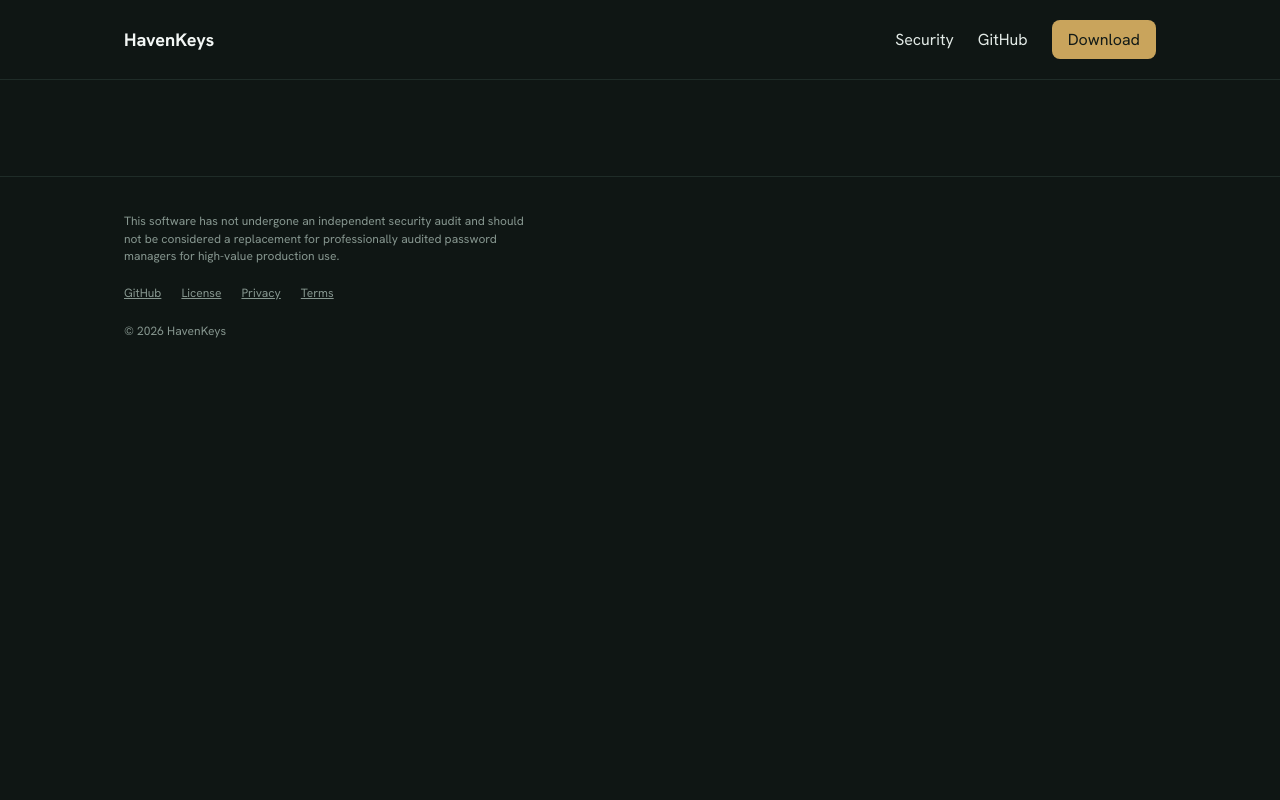
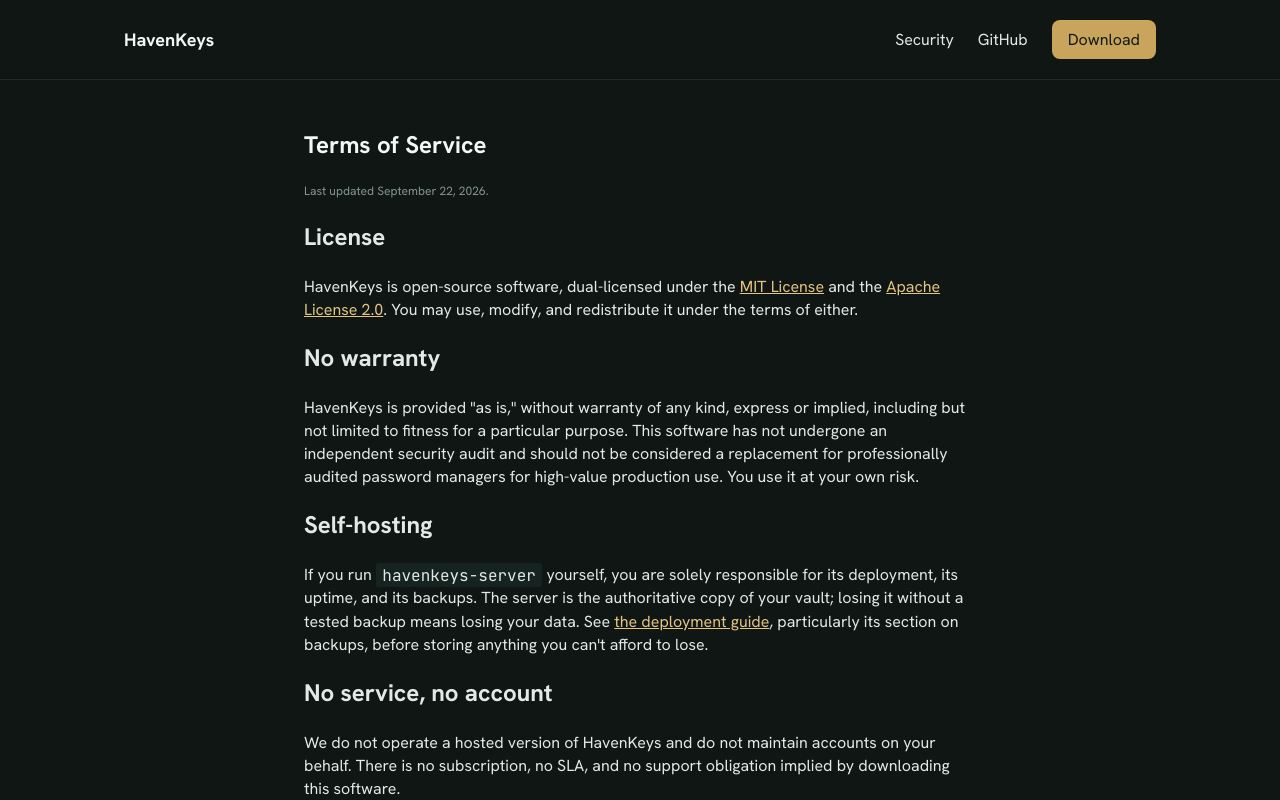
Before and after one commit to rochasamuel/havenkeys, a React (Vite) app in the folder apps/web/: page /terms in a window 1280 px wide. Shown: the top 800 px of the page. Built offline with nearby package versions, Linux system fonts and the light colour scheme.

Commit message:
feat(web): add the terms of service page

```diff
--- a/apps/web/src/App.tsx
+++ b/apps/web/src/App.tsx
@@ -5,6 +5,7 @@ import { Home } from "./pages/Home";
 import { Download } from "./pages/Download";
 import { Security } from "./pages/Security";
 import { Privacy } from "./pages/Privacy";
+import { Terms } from "./pages/Terms";
 
 export function App() {
   return (
@@ -16,6 +17,7 @@ export function App() {
           <Route path="/download" element={<Download />} />
           <Route path="/security" element={<Security />} />
           <Route path="/privacy" element={<Privacy />} />
+          <Route path="/terms" element={<Terms />} />
         </Routes>
       </main>
       <Footer />
--- /dev/null
+++ b/apps/web/src/pages/Terms.tsx
@@ -0,0 +1,60 @@
+export function Terms() {
+  return (
+    <section className="docs-page">
+      <h1>Terms of Service</h1>
+      <p className="docs-page__updated">Last updated September 22, 2026.</p>
+
+      <h2>License</h2>
+      <p>
+        HavenKeys is open-source software, dual-licensed under the{" "}
+        <a
+          href="https://github.com/rochasamuel/havenkeys/blob/main/LICENSE-MIT"
+          target="_blank"
+          rel="noreferrer"
+        >
+          MIT License
+        </a>{" "}
+        and the{" "}
+        <a
+          href="https://github.com/rochasamuel/havenkeys/blob/main/LICENSE-APACHE"
+          target="_blank"
+          rel="noreferrer"
+        >
+          Apache License 2.0
+        </a>
+        . You may use, modify, and redistribute it under the terms of either.
+      </p>
+
+      <h2>No warranty</h2>
+      <p>
+        HavenKeys is provided "as is," without warranty of any kind, express or implied,
+        including but not limited to fitness for a particular purpose. This software has not
+        undergone an independent security audit and should not be considered a replacement for
+        professionally audited password managers for high-value production use. You use it at
+        your own risk.
+      </p>
+
+      <h2>Self-hosting</h2>
+      <p>
+        If you run <code>havenkeys-server</code> yourself, you are solely responsible for its
+        deployment, its uptime, and its backups. The server is the authoritative copy of your
+        vault; losing it without a tested backup means losing your data. See{" "}
+        <a
+          href="https://github.com/rochasamuel/havenkeys/blob/main/docs/deployment.md"
+          target="_blank"
+          rel="noreferrer"
+        >
+          the deployment guide
+        </a>
+        , particularly its section on backups, before storing anything you can't afford to lose.
+      </p>
+
+      <h2>No service, no account</h2>
+      <p>
+        We do not operate a hosted version of HavenKeys and do not maintain accounts on your
+        behalf. There is no subscription, no SLA, and no support obligation implied by
+        downloading this software.
+      </p>
+    </section>
+  );
+}
```
